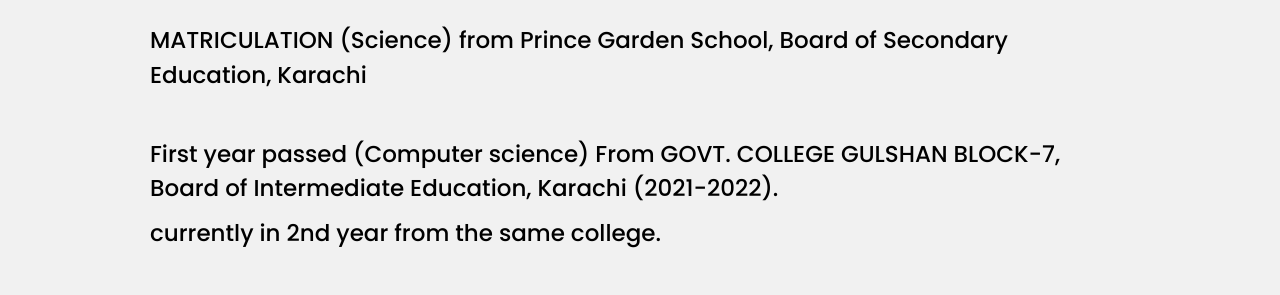
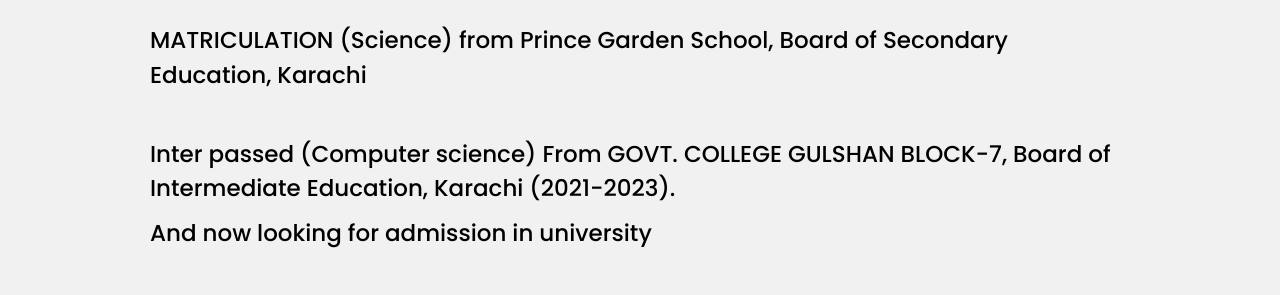
Before and after one commit to MoizQureshi123/website-with-multiple-pages, a plain HTML site: page academics.html in a window 1280 px wide. Shown: the part 505-800 px from the top of the page. Drawn offline with nearby package versions, Linux system fonts and the light colour scheme.

Commit message:
Update academics.html

```diff
--- a/academics.html
+++ b/academics.html
@@ -130,11 +130,11 @@ body{
         <br>
         <br>
         <h3>
-          <h3> First year passed  (Computer science) From GOVT. COLLEGE GULSHAN BLOCK-7, Board of
-            Intermediate Education, Karachi (2021-2022).
+          <h3> Inter passed  (Computer science) From GOVT. COLLEGE GULSHAN BLOCK-7, Board of
+            Intermediate Education, Karachi (2021-2023).
          </h3>
          <h3>
-            currently in 2nd year from the same college.
+            And now looking for admission in university
          </h3>
             <br>
             <br>
```
